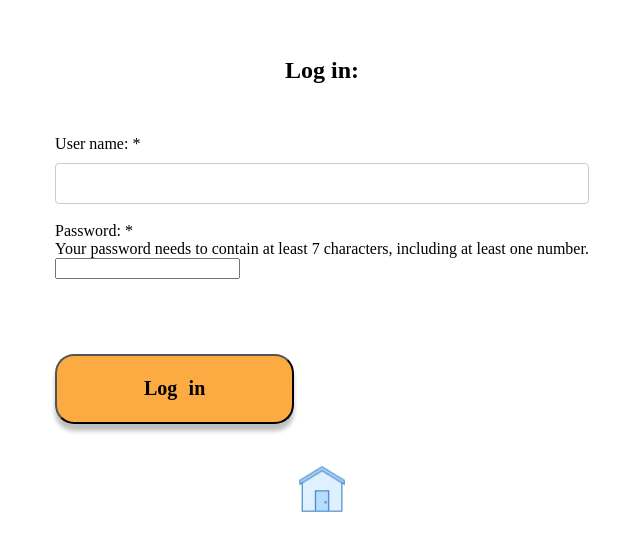
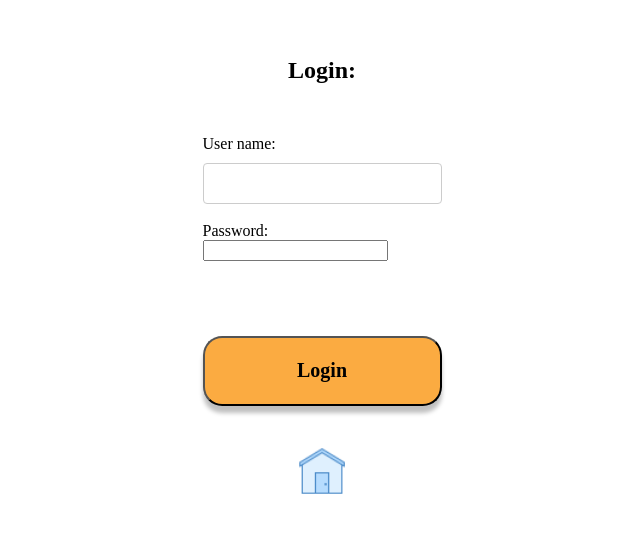
Before and after one commit to trishtracking/week-6-project, a website: page public/login.html in a window 1280 px wide. Shown: the part 55-606 px from the top of the page, without its empty margins (318-958 px from the left). Drawn offline with Linux system fonts and the light colour scheme; a web font is replaced by a local one.

Commit message:
Fixed some random shizzles

```diff
--- a/public/login.html
+++ b/public/login.html
@@ -7,27 +7,26 @@
 		<meta name="viewport" content="width=device-width, initial-scale=1.0" />
 			  <link href="https://fonts.googleapis.com/css2?family=Sniglet&display=swap" rel="stylesheet" />
 			  <link rel="stylesheet" href="/public/form.css">
-		<title>Add my own saying</title>
+		<title>Login to Fortune and Cookies</title>
 	</head>
 	<body>
 		<h1>Fortune and Cookies</h1>
-		<h2>Log in:</h2>
+		<h2>Login:</h2>
 
         <form method="POST" action="/login">
 
 			<label for="username">
                 User name:
-                <span aria-hidden="true">*</span>
+                <span aria-hidden="true"></span>
             </label><br/>
 
 			<input type="text" id="username" name="username" placeholder="" aria-label="Enter username" required/><br />
       <br>
 			<label for="password">
                 Password:
-                <span aria-hidden="true">*</span>
+                <span aria-hidden="true"></span>
             </label><br/>
 
-            <div id="passwordRequirements">Your password needs to contain at least 7 characters, including at least one number.</div>
 			<input
 				type="password"
 				id="password"
@@ -35,7 +34,7 @@
 				placeholder=""
                 aria-label="Enter password"
                 required
-                aria-describedby="passwordRequirements passwordError"
+                aria-describedby="passwordError"
                 pattern=".*\d.*"
                 minlength="7"
             />
@@ -43,7 +42,7 @@
 
             </div><br/><br/>
 
-			<input type="submit" class="submit" value="Log in" />
+			<input type="submit" class="submit" value="Login" />
 		</form>
 		<input
 				class="home"
```
Also changed, not shown: public/index.html (+0 -1 lines), public/signup.html (+5 -5 lines), 1 other file.
